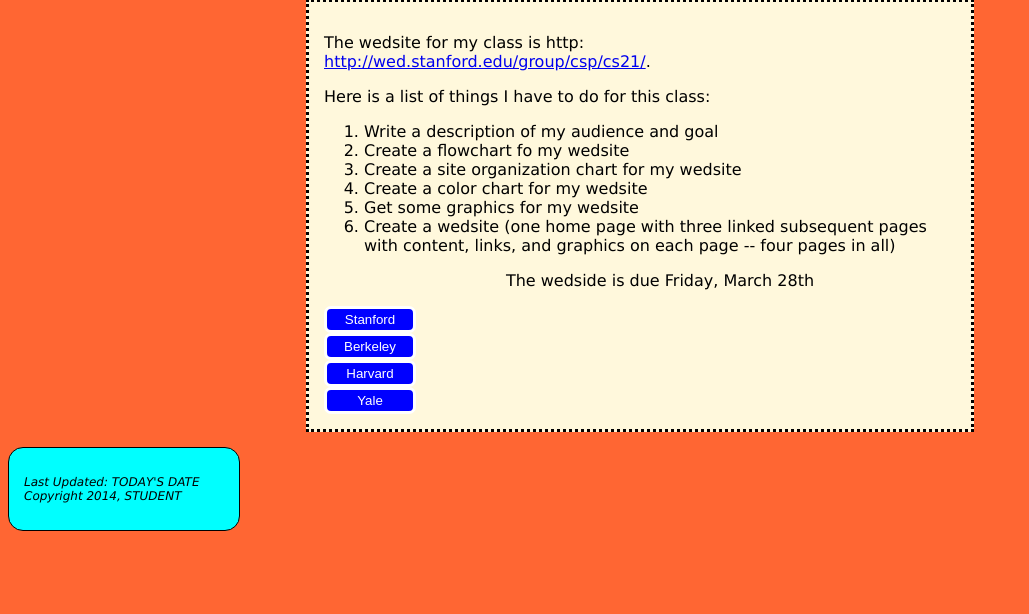
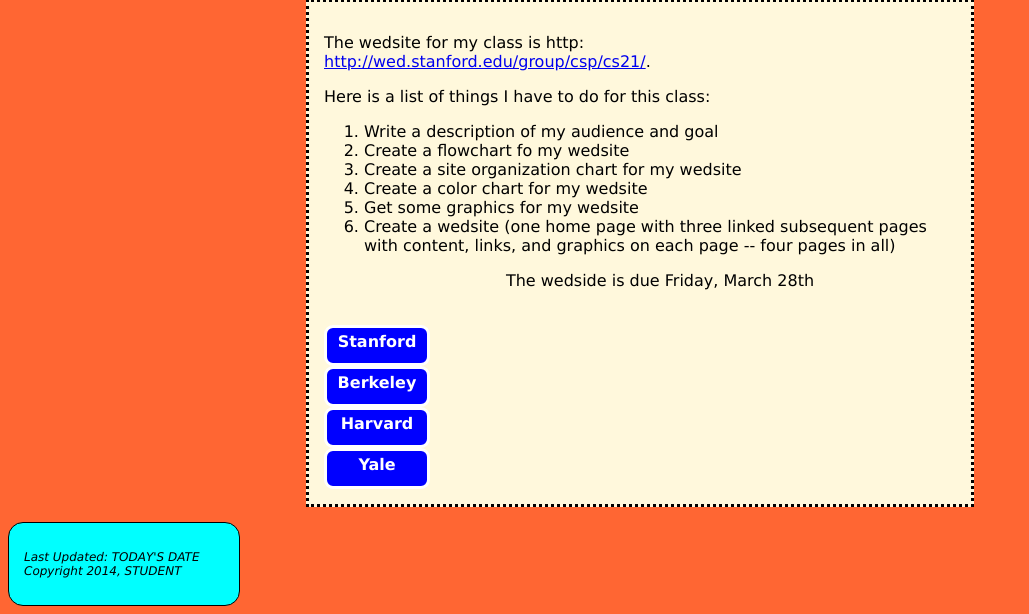
Before and after one commit to hungt3h/php_computer, a PHP site: page / in a window 1280 px wide. Shown: the part 966-1580 px from the top of the page, without its empty margins (0-1029 px from the left). Before the commit the page ends 1497 px from the top, so only its background shows below. Run offline with PHP 8.4, Linux system fonts and the light colour scheme.

Commit message:
Exercise Signed-off-by: Herry <manhhung.minhchuan@gmail.com>

```diff
--- a/EXERCISE/Week 2/Lesson 4/Exercise 1,2/index.html
+++ b/EXERCISE/Week 2/Lesson 4/Exercise 1,2/index.html
@@ -7,7 +7,7 @@
 </head>
 <body>
 	<div class="header">
-		<ul>
+		<ul class="link">
 			<li id="About"><a href="*" class="list">About Me</a></li>
 			<li id="About"><a href="*" class="list">About This Site</a></li>
 			<li id="About"><a href="*" class="list">Foot Stuff</a></li>
@@ -32,10 +32,12 @@
 			<li>Create a wedsite (one home page with three linked subsequent pages with content, links, and graphics on each page -- four pages in all)</li>
 			<p class="date">The wedside is due Friday, March 28th</p>
 		</ol>
-		<input type="button" value="Stanford"><br>
-		<input type="button" value="Berkeley"><br>
-		<input type="button" value="Harvard"><br>
-		<input type="button" value="Yale">
+		<ul class="images">
+			<li class="link_photo"><a class="show_photo" href="Materials\stanford.jpg"><b>Stanford</b></a></li>
+			<li class="link_photo"><a class="show_photo" href="Materials\berkeley.jpg"><b>Berkeley</b></a></li>
+			<li class="link_photo"><a class="show_photo" href="Materials\harvard.jpg"><b>Harvard</b></a></li>
+			<li class="link_photo"><a class="show_photo" href="Materials\yale.jpg"><b>Yale</b></a></li>
+		</ul>
 	</div>
 	<div  class="Last"><p><i>Last Updated: TODAY'S DATE<br>Copyright 2014, STUDENT</i></p></div>
 </body>
--- a/EXERCISE/Week 2/Lesson 4/Exercise 1,2/style.css
+++ b/EXERCISE/Week 2/Lesson 4/Exercise 1,2/style.css
@@ -1,8 +1,8 @@
-body{
+body {
 	font-family: Verdana;
 	background:#ff6633;
 }
-ul{
+.link {
 	background-color: pink;
 	background-repeat: repeat-x;
 	border: 1px solid black;
@@ -12,31 +12,31 @@
 	padding: 30px;
 	margin: auto;
 }
-#About{
+#About {
 	display: inline;
 	padding: 5px;
 	background-color: yellow;
 	border: 1px solid black;
 }
-.list:hover{
+.list:hover {
 	color: pink;
 	background: purple;
 	text-decoration: none;
 }
-h1{
+h1 {
 	font-family: arial;
 	color: red;
 }
-h3{
+h3 {
 	color: white;
 	font-family: Courier New;
 }
-p.Stanford{
+.Stanford {
 	background: yellow;
 	text-align: center;
 	border: 1px dotted black;
 }
-.wed{
+.wed {
 	background:cornsilk;
 	width: 50%;
 	border:3px dotted black;
@@ -45,7 +45,7 @@
 	margin-bottom: 15px;
 	padding: 15px;
 }
-.Last{
+.Last {
 	font-size: 12px;
 	background: #0ff;
 	width: 200px;
@@ -61,6 +61,23 @@
 	background-color: blue;
 	border: 3px solid white;
 }
-.date{
+.date {
 	text-align: center;
 }
+.images {
+	list-style-type: none;
+	display: inline;
+}
+.link_photo {
+	background: blue;
+	border: 3px solid white;
+	width: 92px;
+	height: 27px;
+	border-radius: 9px;
+	padding: 4px;
+	text-align: center;
+}
+.show_photo {
+	color: white;
+	text-decoration: none;
+}
--- a/EXERCISE/Week 2/Lesson 4/Exercise 4/style.css
+++ b/EXERCISE/Week 2/Lesson 4/Exercise 4/style.css
@@ -9,9 +9,6 @@
 	padding: 15px;
 	border-bottom: 2px solid #996633;
 }
-input{
+input, select{
 	margin-top: 20px;
 }
-select{
-	margin-top: 20px;
-}
--- a/EXERCISE/Week 2/Lesson 4/Exercise 5/index.html
+++ b/EXERCISE/Week 2/Lesson 4/Exercise 5/index.html
@@ -2,7 +2,7 @@
 <html>
 <head>
 	<meta charset="utf-8">
-	<title></title>
+	<title>Bai tap 5</title>
 	<link rel="stylesheet" type="text/css" href="style.css">
 </head>
 <body>
```
Also changed, not shown: EXERCISE/Week 2/Lesson 4/Exercise 1,2/Materials/berkeley.jpg (added), EXERCISE/Week 2/Lesson 4/Exercise 1,2/Materials/harvard.jpg (added), EXERCISE/Week 2/Lesson 4/Exercise 1,2/Materials/stanford.jpg (added), EXERCISE/Week 2/Lesson 4/Exercise 1,2/Materials/yale.jpg (added), 1 other file.
